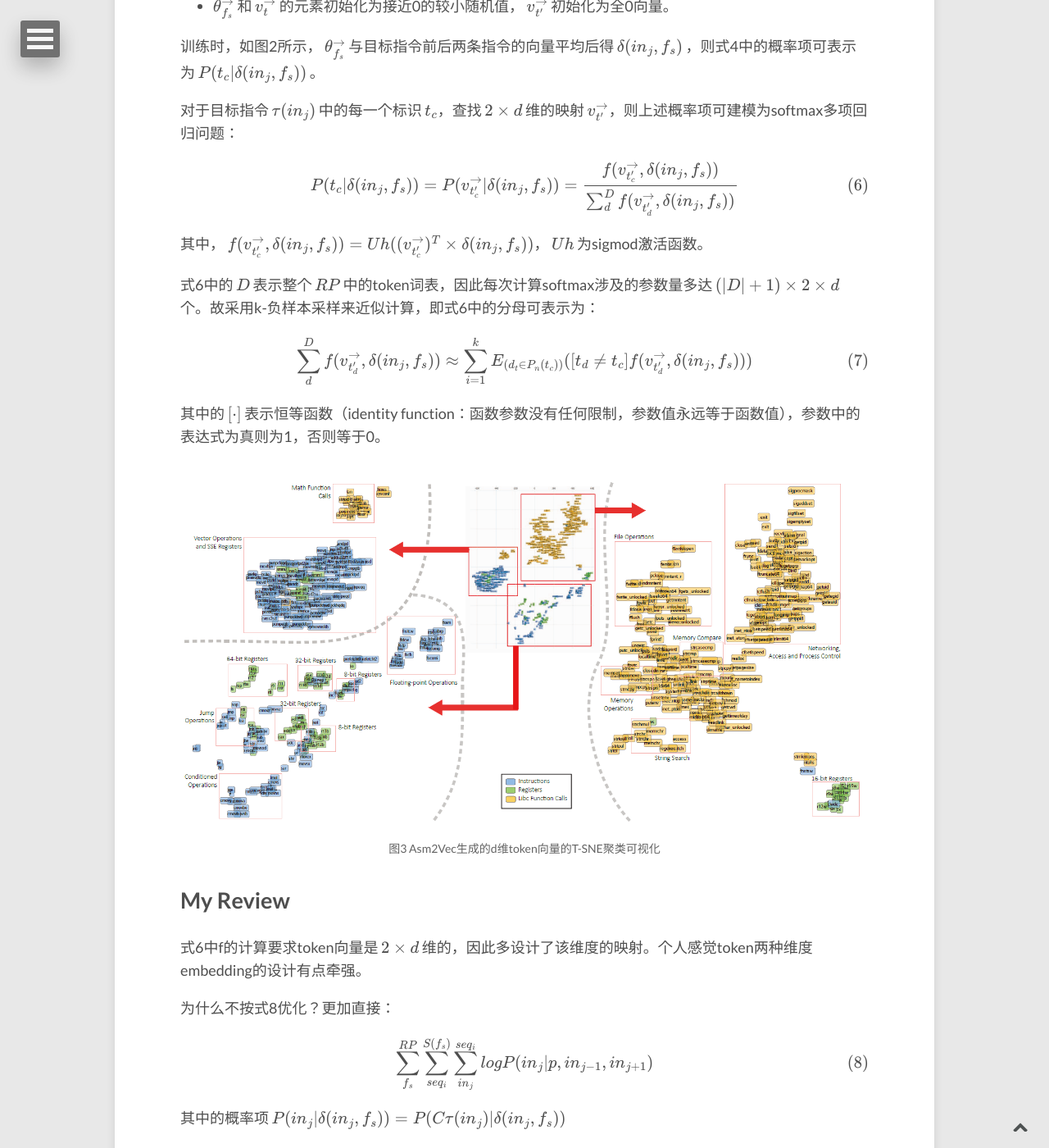
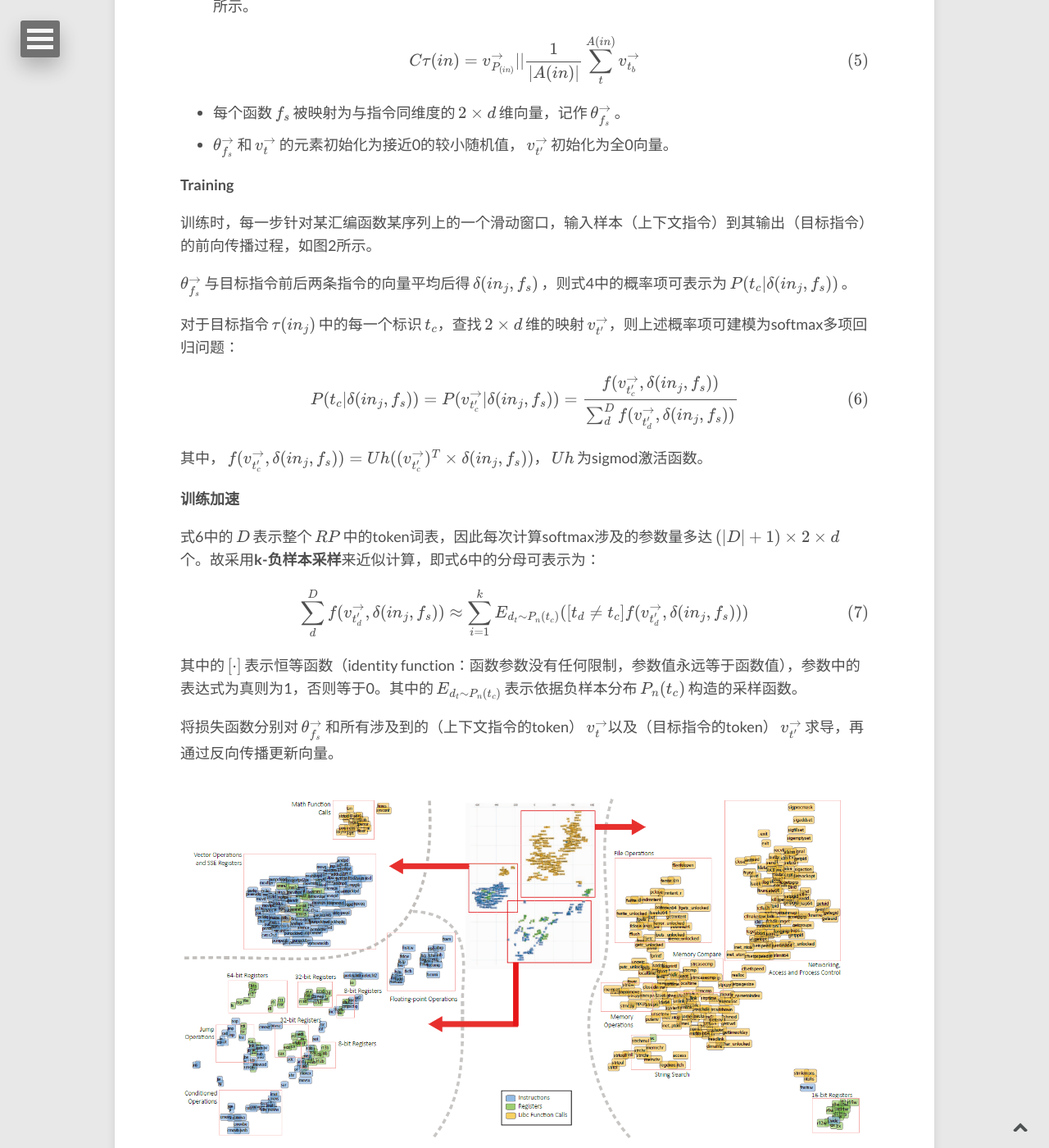
Before and after one commit to E0HYL/BLOG-OF-E0, a Jekyll site: the page built from _posts/2020-03-29-Asm2Vec.md, in a window 1280 px wide and 1400 px high, scrolled down 4002 px. Shown: the whole window at 82% size. Built offline with Jekyll 4.4.1, drawn with Linux system fonts in a browser that asks for light colours; nearby versions of some CDN libraries; formulas are drawn with MathJax 3; comment, search, counter and statistics services are not loaded; some of the changed text lies outside the part shown.

Commit message:
add more for asm2vsc

```diff
--- a/_posts/2020-03-29-Asm2Vec.md
+++ b/_posts/2020-03-29-Asm2Vec.md
@@ -23,15 +23,21 @@
 </div>
 </details>
 
-**Assembly Code Representation Learning**: 本文表示学习的对象是汇编代码中的一段**函数（function）**，顺带也能获得每个token的。
+【论文题目】Asm2Vec: Boosting Static Representation Robustness for Binary Clone Search against Code Obfuscation and Compiler Optimization
 
-基于NLP中的`PV-DM`模型，该模型基于tokens学习文档的表示 `Doc2Vec`。
+本文主要任务：无监督的**Assembly Code Representation Learning**，学习的对象是汇编代码中的**函数（function）**的向量表示，顺带还有每个token的。
+
+参照NLP中的`PV-DM`模型，该模型基于tokens学习文档的表示 `Doc2Vec`。
 
 区别：文档是顺序排列的（`sequentially laid out`），汇编代码可被视作有特定语法的图（`a graph and has a specific syntax`）。
 
 ## [PV-DM 模型](https://cs.stanford.edu/~quocle/paragraph_vector.pdf)
 
-句向量的分布记忆模型（Distributed Memory Model of Paragraph Vectors），同时学习每个词和整个段落的表示（jointly learn vector representations for each word and each paragraph）
+【论文】Distributed Representations of Sentences and Documents
+
+句向量的分布记忆模型（`Distributed Memory version of Paragraph Vectors`），同时学习每个词和整个段落的表示（jointly learn vector representations for each word and each paragraph）。
+
+与CBOW模型[（`Word2Vec`）]()不同的地方在于，输入中多了一个段落的表示向量（paragraph vector）。
 
 在由一系列段落组成的语料库 $$T$$ 中，给定一个由多个句子 $$s$$ 组成的段落 $$p$$ , 在每个句子 $$s$$ 上使用一个大小为 $$2k+1$$ 的滑动窗口采样，每步向前移动一个单词 $$w$$ 。在每一步中，如下图所示：
 
@@ -102,7 +108,11 @@
 - 每个函数 $$f_s$$ 被映射为与指令同维度的 $$2\times{d}$$ 维向量，记作 $$\theta_{f_s}^{\rightarrow}$$ 。
 - $$\theta_{f_s}^{\rightarrow}$$ 和  $$v_t^{\rightarrow}$$ 的元素初始化为接近0的较小随机值， $$v_{t'}^{\rightarrow}$$ 初始化为全0向量。
 
-训练时，如图2所示， $$\theta_{f_s}^{\rightarrow}$$ 与目标指令前后两条指令的向量平均后得 $$\delta(in_j,f_s)$$ ，则式4中的概率项可表示为 $$P(t_c\vert\delta(in_j,f_s))$$ 。
+**Training**
+
+训练时，每一步针对某汇编函数某序列上的一个滑动窗口，输入样本（上下文指令）到其输出（目标指令）的前向传播过程，如图2所示。
+
+ $$\theta_{f_s}^{\rightarrow}$$ 与目标指令前后两条指令的向量平均后得 $$\delta(in_j,f_s)$$ ，则式4中的概率项可表示为 $$P(t_c\vert\delta(in_j,f_s))$$ 。
 
 对于目标指令 $$\tau(in_j)$$ 中的每一个标识 $$t_c$$，查找 $$2\times{d}$$ 维的映射 $$v_{t'}^{\rightarrow}$$，则上述概率项可建模为softmax多项回归问题：
 
@@ -110,19 +120,35 @@
 
 其中， $$f(v_{t'_c}^{\rightarrow},\delta(in_j,f_s))=Uh((v_{t'_c}^{\rightarrow})^T\times\delta(in_j,f_s))$$， $$Uh$$ 为sigmod激活函数。
 
-式6中的 $$D$$ 表示整个 $$RP$$ 中的token词表，因此每次计算softmax涉及的参数量多达 $${(\vert{D}\vert+1)}\times2\times{d}$$ 个。故采用k-负样本采样来近似计算，即式6中的分母可表示为：
+**训练加速**
 
-$$\sum_d^Df(v_{t'_d}^{\rightarrow},\delta(in_j,f_s))\approx{\sum_{i=1}^kE_{(d_t\in{P_n(t_c)})}([t_d\neq{t_c}]f(v_{t'_d}^{\rightarrow},\delta(in_j,f_s)))} \tag{7}$$
+式6中的 $$D$$ 表示整个 $$RP$$ 中的token词表，因此每次计算softmax涉及的参数量多达 $${(\vert{D}\vert+1)}\times2\times{d}$$ 个。故采用**k-负样本采样**来近似计算，即式6中的分母可表示为：
 
-其中的 $$[·]$$ 表示恒等函数（identity function：函数参数没有任何限制，参数值永远等于函数值），参数中的表达式为真则为1，否则等于0。
+$$\sum_d^Df(v_{t'_d}^{\rightarrow},\delta(in_j,f_s))\approx{\sum_{i=1}^kE_{d_t\sim{P_n(t_c)}}([t_d\neq{t_c}]f(v_{t'_d}^{\rightarrow},\delta(in_j,f_s)))} \tag{7}$$
+
+其中的 $$[·]$$ 表示恒等函数（identity function：函数参数没有任何限制，参数值永远等于函数值），参数中的表达式为真则为1，否则等于0。其中的 $$E_{d_t\sim{P_n(t_c)}}$$ 表示依据负样本分布 $$P_n(t_c)$$ 构造的采样函数。
+
+将损失函数分别对 $$\theta_{f_s}^{\rightarrow}$$ 和所有涉及到的（上下文指令的token） $$v_t^{\rightarrow}$$以及（目标指令的token） $$v_{t'}^{\rightarrow}$$ 求导，再通过反向传播更新向量。
 
 <figure><img src="{{ site.url }}/images/tokenvec.PNG"  /><figcaption>图3 Asm2Vec生成的d维token向量的T-SNE聚类可视化</figcaption></figure>
 
+**Estimating**
+
+在代码克隆的检测任务中，除了通过上述训练步骤获得 $$RP$$ 中的汇编函数向量，还需要将一个新的查询（query）函数表示为向量。
+
+此时固定 $$v_t^{\rightarrow}$$和 $$v_{t'}^{\rightarrow}$$ ，只需要反向传播更新 $$\theta_{f_s}^{\rightarrow}$$ 即可，如算法2所示。
+
+<img src="../images/funcestimate.jpg" style="zoom:67%;" />
+
+在搜索匹配时，使用余弦相似性。
+
 ## My Review
 
-式6中f的计算要求token向量是 $$2\times{d}$$ 维的，因此多设计了该维度的映射。个人感觉token两种维度embedding的设计有点牵强。
+本文使用的表征学习并非神经网络更新权重的方法，其输入到输出的关系是固定的（简单的加和与非线性），更新的是token和function的特征向量。
 
-为什么不按式8优化？更加直接：
+式6中f的计算要求token向量是 $$2\times{d}$$ 维的，因此需要一个该维度的映射。个人感觉token两种维度embedding的设计有点牵强。
+
+为什么不按如下方法（式8）优化？更加直接：
 
 $$\sum_{f_s}^{RP}\sum_{seq_i}^{S(f_s)}\sum_{in_j}^{seq_i}logP(in_j\vert{p,in_{j-1},in_{j+1}}) \tag{8}$$
 
```
Also changed, not shown: other parts of _posts/2020-03-29-Asm2Vec.md (+1 -1 lines), images/funcestimate.jpg (added).
